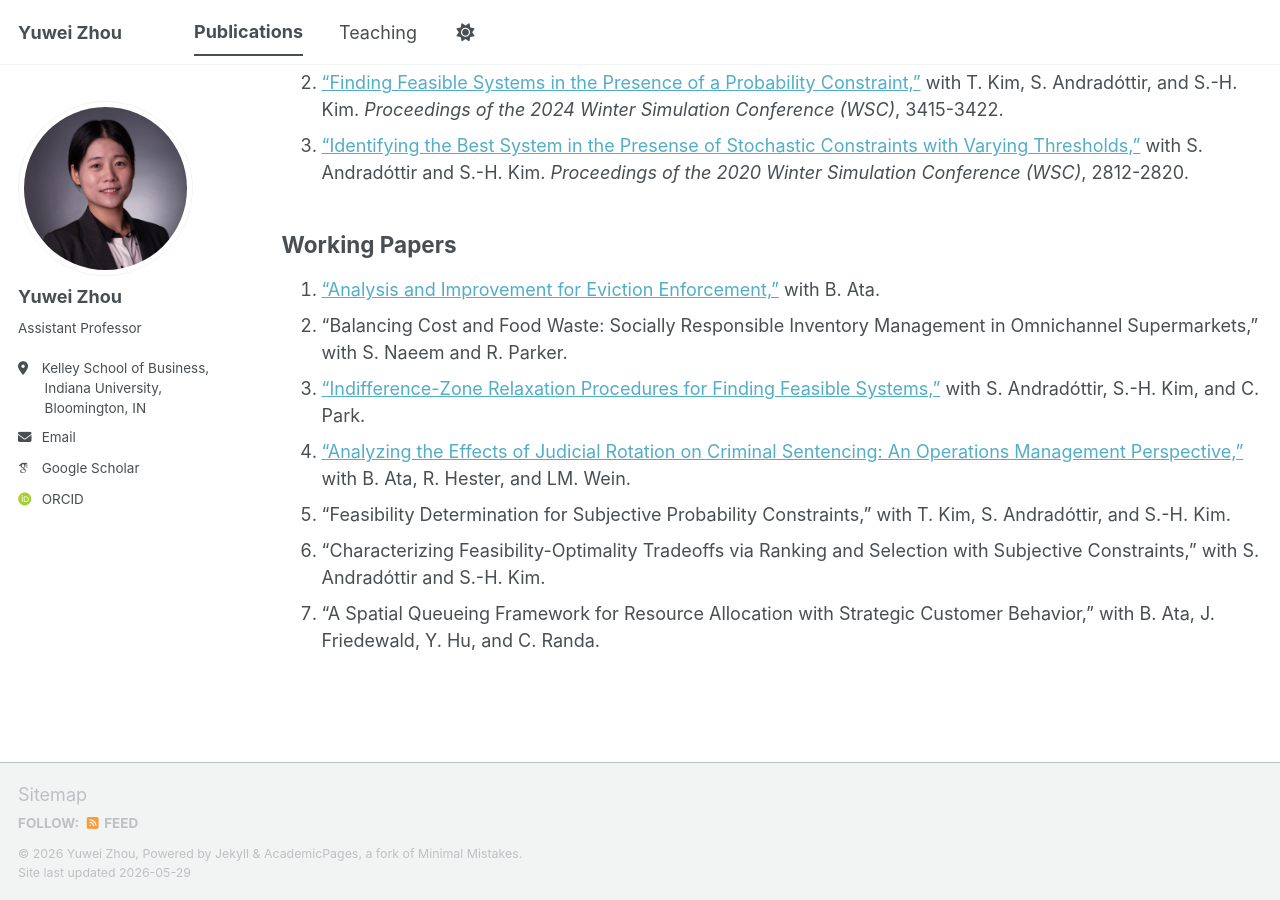
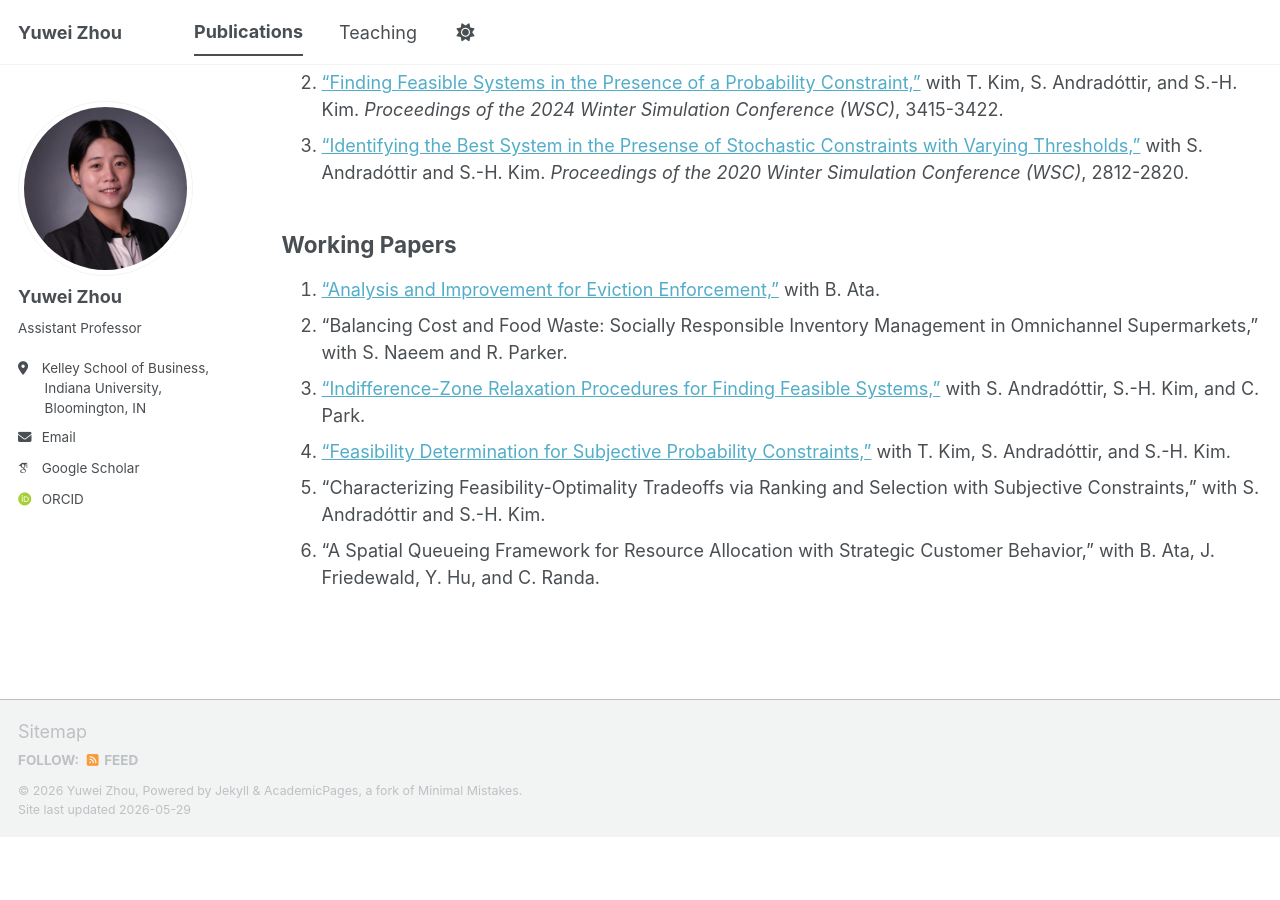
Before and after one commit to yuweizhou3/yuweizhou3.github.io, a Jekyll site: the page built from _pages/publications.md, in a window 1280 px wide and 900 px high, scrolled down 546 px. Built offline with Jekyll 4.4.1, drawn with Linux system fonts in a browser that asks for light colours; some web fonts are replaced; a script bundle is joined from its source files by our own code; library files that are not in the unit come from our copies; after the commit the page ends 1383 px from its top, so only the background shows below that.

Commit message:
Update publications.md

```diff
--- a/_pages/publications.md
+++ b/_pages/publications.md
@@ -20,7 +20,6 @@ author_profile: true
 1. ["Analysis and Improvement for Eviction Enforcement,"](https://papers.ssrn.com/sol3/papers.cfm?abstract_id=5149529) with B. Ata.
 2. "Balancing Cost and Food Waste: Socially Responsible Inventory Management in Omnichannel Supermarkets," with S. Naeem and R. Parker.
 3. ["Indifference-Zone Relaxation Procedures for Finding Feasible Systems,"](https://arxiv.org/abs/2509.04514) with S. Andradóttir, S.-H. Kim, and C. Park.
-4. ["Analyzing the Effects of Judicial Rotation on Criminal Sentencing: An Operations Management Perspective,"](https://yuweizhou3.github.io/files/JudgeShoppingDraft.pdf) with B. Ata, R. Hester, and LM. Wein.
-5. "Feasibility Determination for Subjective Probability Constraints," with T. Kim, S. Andradóttir, and S.-H. Kim.
-6. "Characterizing Feasibility-Optimality Tradeoffs via Ranking and Selection with Subjective Constraints," with S. Andradóttir and S.-H. Kim.
-7. "A Spatial Queueing Framework for Resource Allocation with Strategic Customer Behavior," with B. Ata, J. Friedewald, Y. Hu, and C. Randa.
+4. ["Feasibility Determination for Subjective Probability Constraints,"](https://arxiv.org/abs/2605.27237) with T. Kim, S. Andradóttir, and S.-H. Kim.
+5. "Characterizing Feasibility-Optimality Tradeoffs via Ranking and Selection with Subjective Constraints," with S. Andradóttir and S.-H. Kim.
+6. "A Spatial Queueing Framework for Resource Allocation with Strategic Customer Behavior," with B. Ata, J. Friedewald, Y. Hu, and C. Randa.
```
